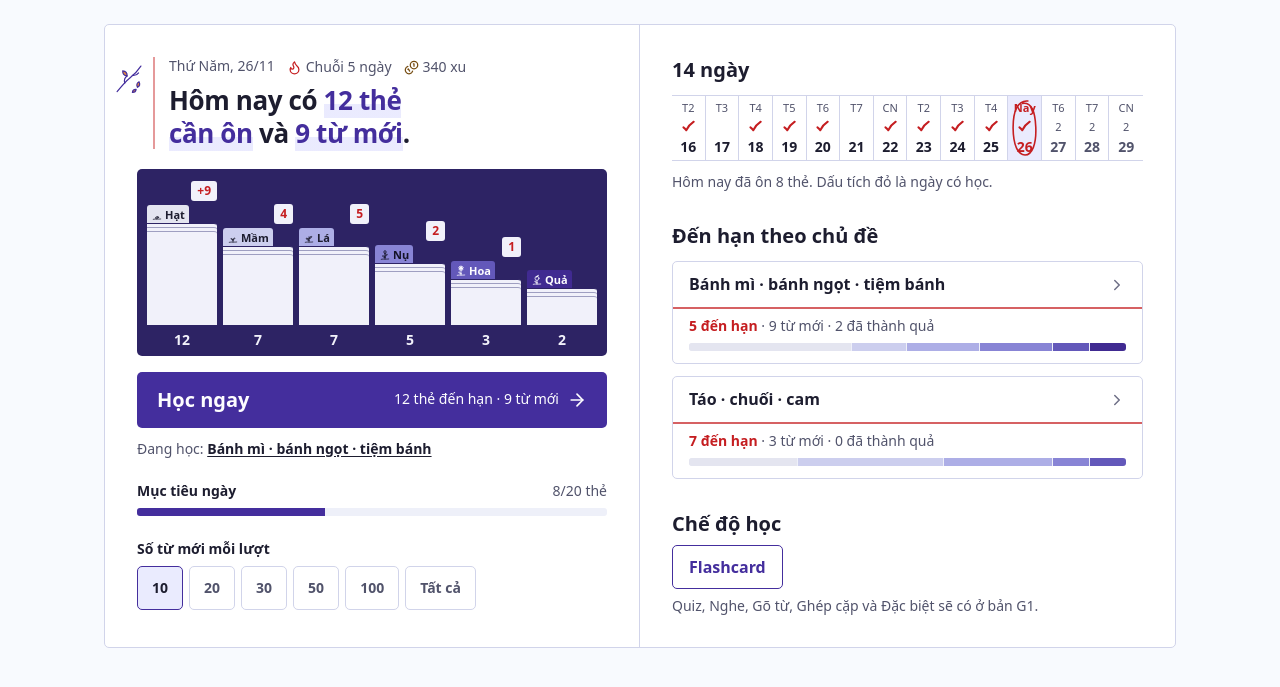
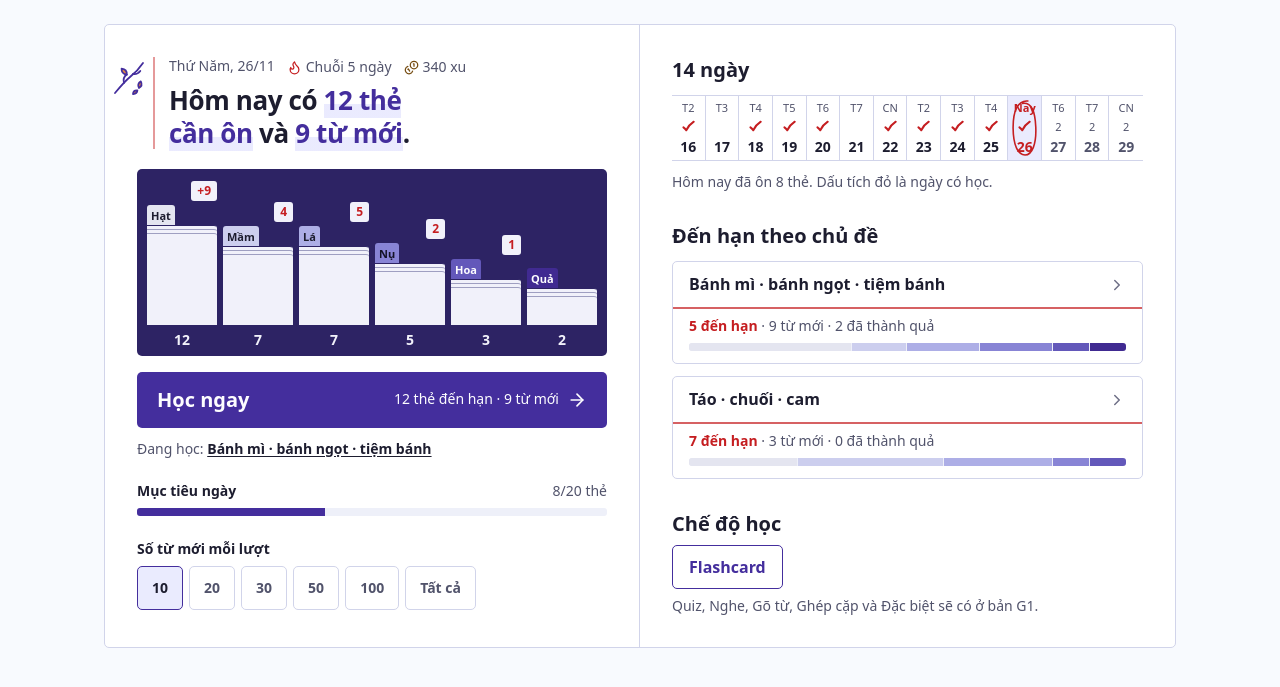
Before and after one commit to DatdatItSn02/lernbuch, a Laravel app: page /app in a window 1280 px wide. Shown: the part 56-743 px from the top of the page. Run offline with Laravel 12, Linux system fonts and the light colour scheme; style sheets or scripts are compiled from the project's sources; some web fonts are replaced.

Commit message:
Soát hoàn thiện: thẻ học có dòng chủ đề và gợi ý, cây nét dày ở cỡ nhỏ, cành mùa lớn hơn; hộp thẻ chỉ ghi tên mức

```diff
--- a/resources/js/app/components/CardBox.tsx
+++ b/resources/js/app/components/CardBox.tsx
@@ -1,11 +1,10 @@
 import { LEVEL_NAMES, STAGE_NAMES } from '../lib/srs';
-import { LevelIcon } from './LevelIcon';
 
 const EDGE = 'color-mix(in oklch, var(--color-on-box) 62%, var(--color-box))';
 
 /**
  * Hộp thẻ 6 ngăn nhìn từ trên (hộp Leitner): mỗi ngăn là một mức thuộc, chồng thẻ cao theo số từ,
- * tai thẻ ghi tên mức kèm hình cây nét mực, số thẻ đến hạn của ngăn ghi trong ô trắng chữ bút đỏ.
+ * tai thẻ ghi tên mức (hình cây quá nhỏ ở cỡ này nên chỉ ghi chữ), số thẻ đến hạn của ngăn ghi trong ô trắng chữ bút đỏ.
  * Chỉ để xem: trình đọc màn hình nghe một câu tóm tắt.
  */
 export function CardBox({ counts, due, fresh }: { counts: number[]; due: number[]; fresh: number }) {
@@ -31,10 +30,9 @@ export function CardBox({ counts, due, fresh }: { counts: number[]; due: number[
                                 </span>
                             )}
                             <span
-                                className="flex items-center gap-0.5 self-start rounded-t-sm px-1 pt-0.5 text-[calc(0.6875rem*var(--type-scale))] leading-4 font-semibold"
+                                className="flex items-center gap-0.5 self-start rounded-t-sm px-1 pt-0.5 text-[calc(0.6875rem*var(--type-scale))] leading-[1.125rem] font-semibold"
                                 style={{ background: `var(--color-level-${i})`, color: `var(--color-on-level-${i})` }}
                             >
-                                <LevelIcon level={i} size={12} title="" />
                                 {STAGE_NAMES[i]}
                             </span>
                             <span
--- a/resources/js/app/components/LevelIcon.tsx
+++ b/resources/js/app/components/LevelIcon.tsx
@@ -18,7 +18,8 @@ export function LevelIcon({ level, size = 24, title, className = '' }: { level:
             className={`shrink-0 ${className}`}
             fill="none"
             stroke="currentColor"
-            strokeWidth={1.5}
+            // Ở cỡ nhỏ (tai thẻ, hộp thẻ) nét dày hơn để hình cây vẫn đọc ra
+            strokeWidth={size <= 16 ? 2.2 : size <= 20 ? 1.8 : 1.5}
             strokeLinecap="round"
             strokeLinejoin="round"
         >
--- a/resources/js/app/components/Vo.tsx
+++ b/resources/js/app/components/Vo.tsx
@@ -44,7 +44,7 @@ export function InkSprig({ season, size = 40, className = '' }: { season: Exclud
             return <circle key={a} cx={x + 2.2 * Math.sin(r)} cy={y - 2.2 * Math.cos(r)} r="1.5" fill="var(--season)" />;
         });
     return (
-        <svg width={size} height={size} viewBox="0 0 40 40" aria-hidden="true" className={`text-tim ${className}`} fill="none" stroke="currentColor" strokeWidth="1.4" strokeLinecap="round" strokeLinejoin="round">
+        <svg width={size} height={size} viewBox="0 0 40 40" aria-hidden="true" className={`text-tim ${className}`} fill="none" stroke="currentColor" strokeWidth="1.8" strokeLinecap="round" strokeLinejoin="round">
             <path d="M6 36c5-6 10-12 15-16s9-8 13-14" />
             <path d="M15 26c-1-3.5 0-6.5 2.8-8.4M24 17c3.2.4 5.6-.6 7.3-3" />
             {season === 'spring' && <g strokeWidth="0.9">{blossom(17.8, 15.4)}{blossom(31.4, 11.6)}{blossom(25, 24)}</g>}
--- a/resources/js/app/screens/Hoc.tsx
+++ b/resources/js/app/screens/Hoc.tsx
@@ -230,6 +230,7 @@ function Card(props: {
                                     <PenTick size={22} />
                                 </span>
                             )}
+                            <p className="mb-3 text-label text-ink-2">{topics.find((t) => t.id === word.topicId)?.name}</p>
                             <h1 className="max-w-full text-study-word font-extrabold break-words">
                                 <GermanWord word={word} />
                             </h1>
@@ -259,6 +260,9 @@ function Card(props: {
                                 </div>
                             )}
                         </div>
+                        {!revealed && (
+                            <p className="border-t border-dashed border-line-strong py-3 pr-5 pl-14 text-label text-ink-2 md:pl-16">Tự nhớ nghĩa và câu ví dụ, rồi lật thẻ để xem.</p>
+                        )}
                     </article>
                 </div>
             </main>
--- a/resources/js/app/screens/HomNay.tsx
+++ b/resources/js/app/screens/HomNay.tsx
@@ -74,7 +74,7 @@ export function HomNay({ now: fixedNow }: { now?: Date }) {
         <Sheet className="overflow-hidden">
             <div className="grid md:grid-cols-[minmax(0,1fr)_minmax(0,1fr)] md:divide-x md:divide-line">
                 <div className="pt-5 pb-6 md:pt-8 md:pb-8">
-                    <Margin aside={<InkSprig season={season} size={34} className="mt-1" />} className="pr-5 md:pr-8">
+                    <Margin aside={<InkSprig season={season} size={40} />} className="pr-5 md:pr-8">
                         <p className="text-label text-ink-2">
                             {dayLabel(now)}
                             <span className="ml-3 inline-flex items-center gap-1 align-middle tabular-nums">
```
Also changed, not shown: .impeccable/design-full.md, .impeccable/design.json, .impeccable/surfaces/resources-js-app-screens-homnay-tsx.md.
